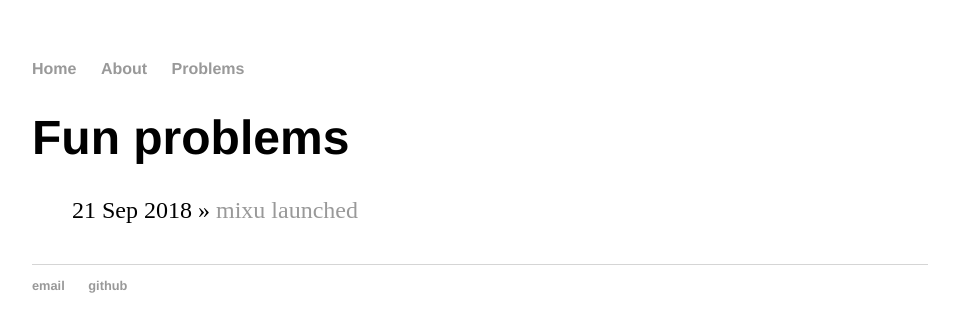
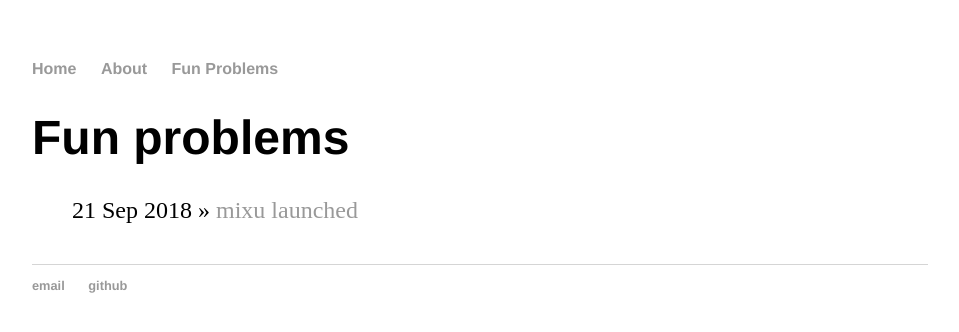
Before and after one commit to mixu3666/mixu3666.github.io, a Jekyll site: the page built from blog/index.html, in a window 1280 px wide. Shown: the top 332 px of the page, without its empty margins (160-1119 px from the left). Built offline with Jekyll 4.4.1, drawn with Linux system fonts in a browser that asks for light colours.

Commit message:
Update default.html

```diff
--- a/_layouts/default.html
+++ b/_layouts/default.html
@@ -10,7 +10,7 @@
 	    		<ul>
 	        		<li><a href="/">Home</a></li>
 		        	<li><a href="/about">About</a></li>
-	        		<li><a href="/blog">Problems</a></li>
+	        		<li><a href="/blog">Fun Problems</a></li>
 	    		</ul>
 			</nav>
 			<div class="container">
```
